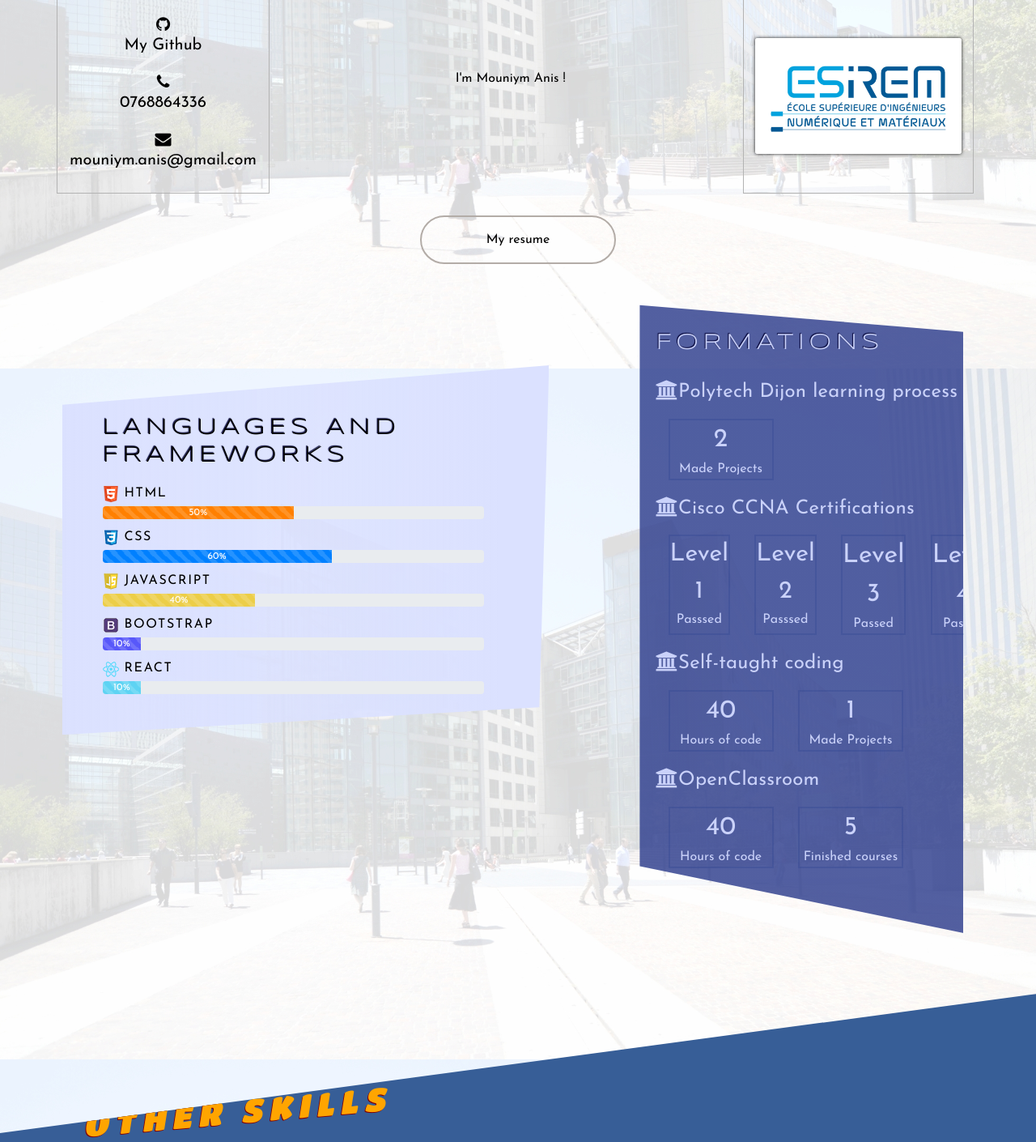
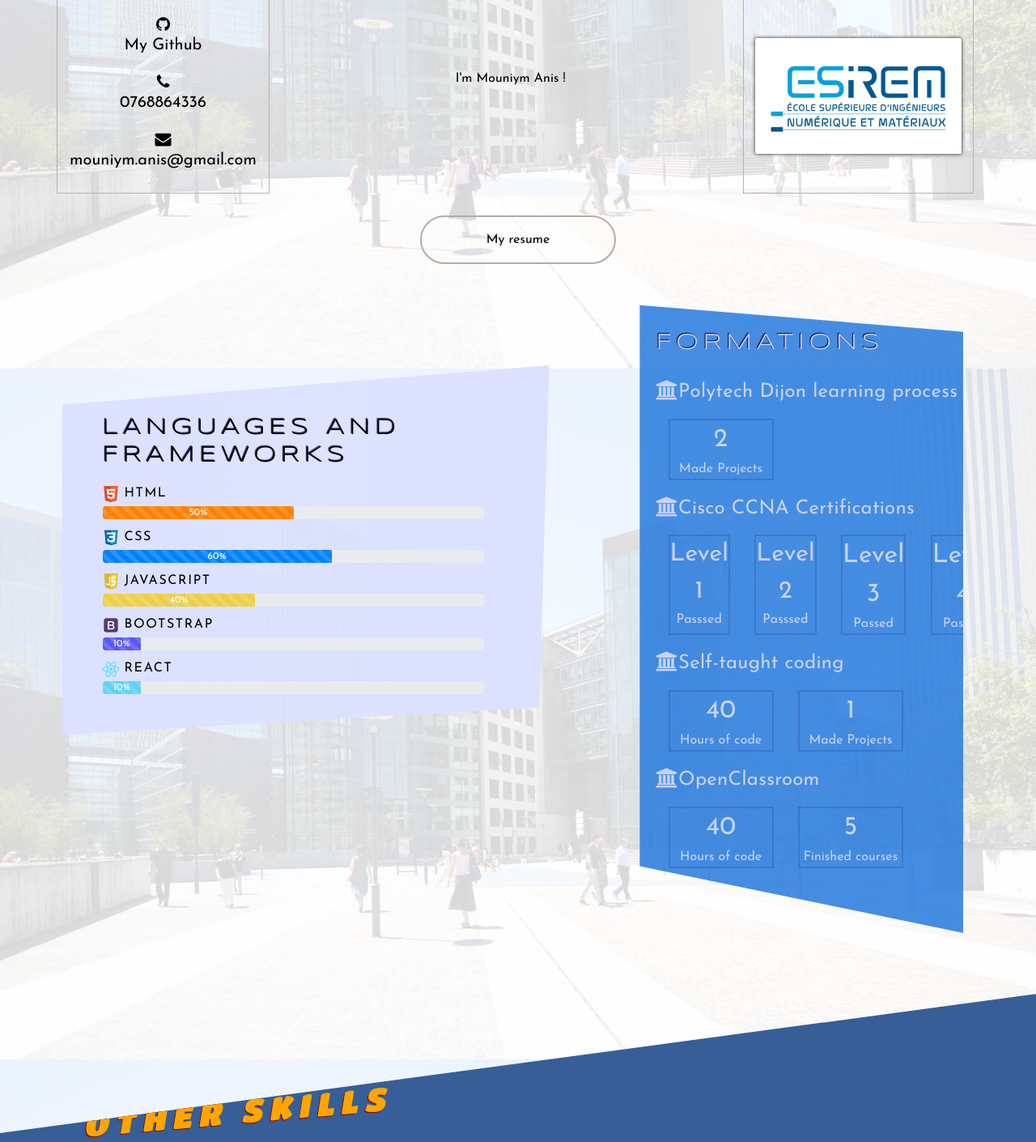
Before and after one commit to AnisMouniym/AnisMouniym.github.io, a PHP site: page / in a window 1280 px wide. Shown: the part 398-1808 px from the top of the page at 81% size. Run offline with PHP 8.4, Linux system fonts and the light colour scheme.

Commit message:
Update formations bg color

```diff
--- a/assets/css/formations.css
+++ b/assets/css/formations.css
@@ -9,7 +9,7 @@
     padding: 80px 0px 80px 20px;
     margin: 20px 7% 0 0;
     width: 400px;
-    background: linear-gradient(90deg,rgba(54, 69, 145, 0.86) 0%, rgba(54, 69, 145, 0.86) 40%, rgba(54, 69, 145, 0.86) 40%, rgba(54, 69, 145, 0.86) 90%);
+    background: linear-gradient(90deg,rgba(39,123,222, 0.86) 0%, rgba(39,123,222, 0.86) 40%, rgba(39,123,222, 0.86) 40%, rgba(39,123,222, 0.86) 90%);
     clip-path: polygon(0 6%, 100% 10%, 100% 100%, 0% 90%);
 }
 
```
